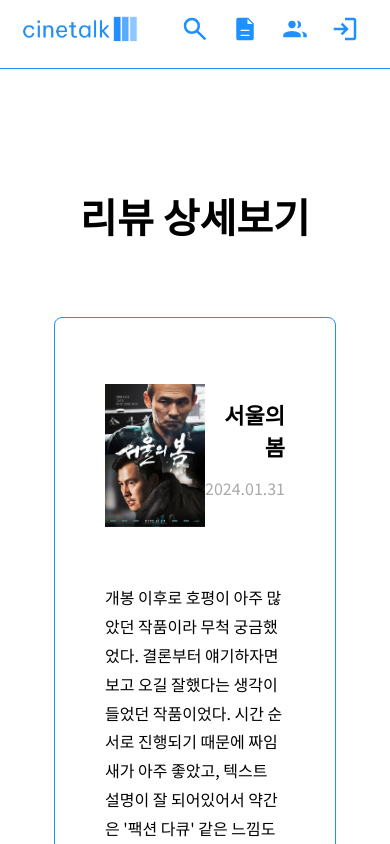
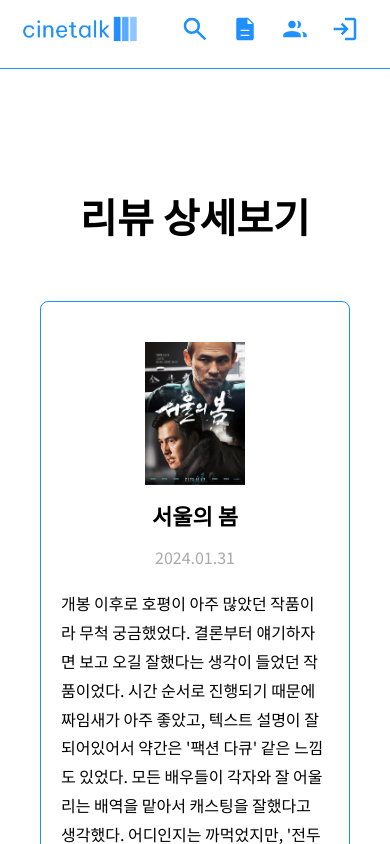
Before and after one commit to hjinn0813/cinetalk, a React (Create React App) app: page /review/1 in a window 390 px wide. Shown: the top 844 px of the page. Built offline with nearby package versions, Linux system fonts and the light colour scheme; a web font is replaced by a local one.

Commit message:
fix: mediaquery 수정

```diff
--- a/src/components/Review/ReadPosts.jsx
+++ b/src/components/Review/ReadPosts.jsx
@@ -10,7 +10,7 @@ export default function ReadPosts({ poster, title, date, body }) {
       <div className="r-box">
         <div className="r-info">
           <img className="r-poster" src={posterImage} alt="poster" />
-          <div>
+          <div className="r-text">
             <div className="r-title">{title}</div>
             <div className="r-date">{date}</div>
           </div>
--- a/src/styles/Main/Main.scss
+++ b/src/styles/Main/Main.scss
@@ -25,5 +25,5 @@
   overflow-x: auto;
   gap: 14px; // 카드 간 간격 조절
   flex-wrap: wrap;
-  justify-content: space-evenly;
+  justify-content: space-around;
 }
--- a/src/styles/Review/ReadPosts.scss
+++ b/src/styles/Review/ReadPosts.scss
@@ -9,17 +9,14 @@
 }
 
 .r-box {
-  width: 800px;
   height: auto;
   border: 1.5px solid $main-blue;
   border-radius: 8px;
-  padding: 1.875rem;
-  margin: 16px 0;
+  padding: 20px;
 }
 
 .r-info {
   padding: 1.25rem;
-  margin: 16px 0;
   display: flex;
   position: relative;
   justify-content: space-between;
@@ -30,20 +27,44 @@
   height: auto;
 }
 
+.r-text {
+  margin-left: 20px;
+  display: flex;
+  flex-direction: column;
+  justify-content: center;
+}
 .r-title {
   font-size: 22px;
   font-weight: 700;
-  margin: 14px 0;
+  padding: 14px 0;
   text-align: right;
 }
 
 .r-date {
   color: $sub-gray;
-  margin: 14px 0;
   text-align: right;
 }
 
 .r-body {
-  padding: 1.25rem;
   line-height: 1.8;
 }
+
+@media screen and (max-width: 768px) {
+  .r-container {
+    margin: 0;
+  }
+  .r-info {
+    display: flex;
+    flex-direction: column;
+    align-items: center;
+  }
+  .r-text {
+    display: flex;
+    flex-direction: column;
+    align-items: center;
+    margin: 0;
+  }
+  .r-title {
+    text-align: left;
+  }
+}
--- a/src/styles/Review/Review.scss
+++ b/src/styles/Review/Review.scss
@@ -2,7 +2,7 @@
 @import '../root.scss';
 
 .r-wrap {
-  margin: 5.625rem 2.5rem;
+  margin: 90px 40px;
 }
 
 .rp-title {
--- a/src/styles/Search/Search.scss
+++ b/src/styles/Search/Search.scss
@@ -27,3 +27,8 @@
 .movie-item {
   margin: 16px 0;
 }
+@media screen and (max-width: 768px) {
+  .search-input {
+    width: 340px;
+  }
+}
--- a/src/styles/Watched/Watched.scss
+++ b/src/styles/Watched/Watched.scss
@@ -16,7 +16,6 @@
 }
 
 .library-list {
-  margin: 3.75rem;
   display: flex;
   justify-content: space-evenly;
   flex-direction: row;
--- a/src/styles/Write/Write.scss
+++ b/src/styles/Write/Write.scss
@@ -46,7 +46,7 @@
   padding: 8px;
 }
 .ipt-body {
-  height: auto;
+  height: 300px;
   width: 600px;
   padding: 8px;
 }
@@ -129,9 +129,9 @@
   .ipt-title,
   .ipt-body,
   .ipt-url {
-    width: 350px;
+    width: 320px;
   }
   .ipt-date {
-    width: 250px;
+    width: 240px;
   }
 }
```
